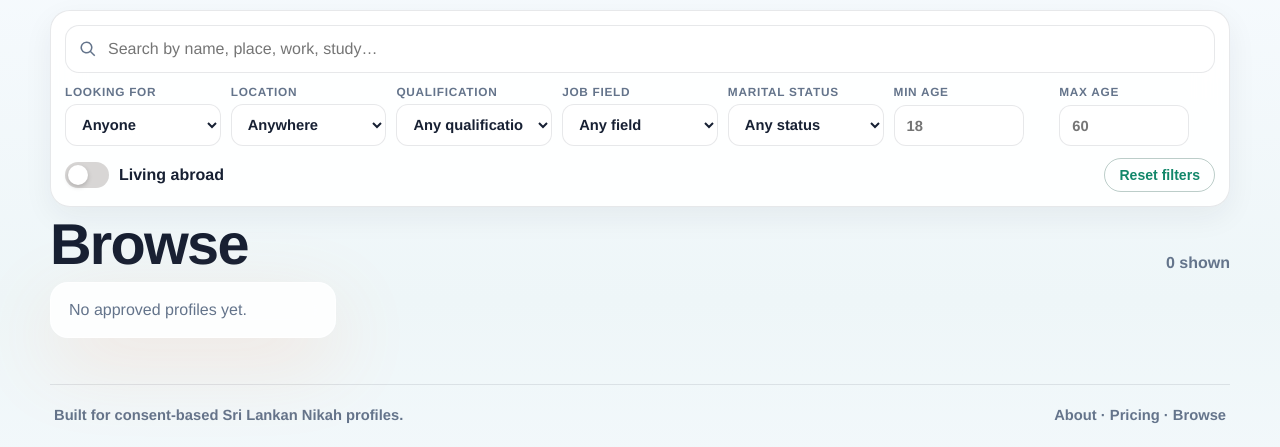
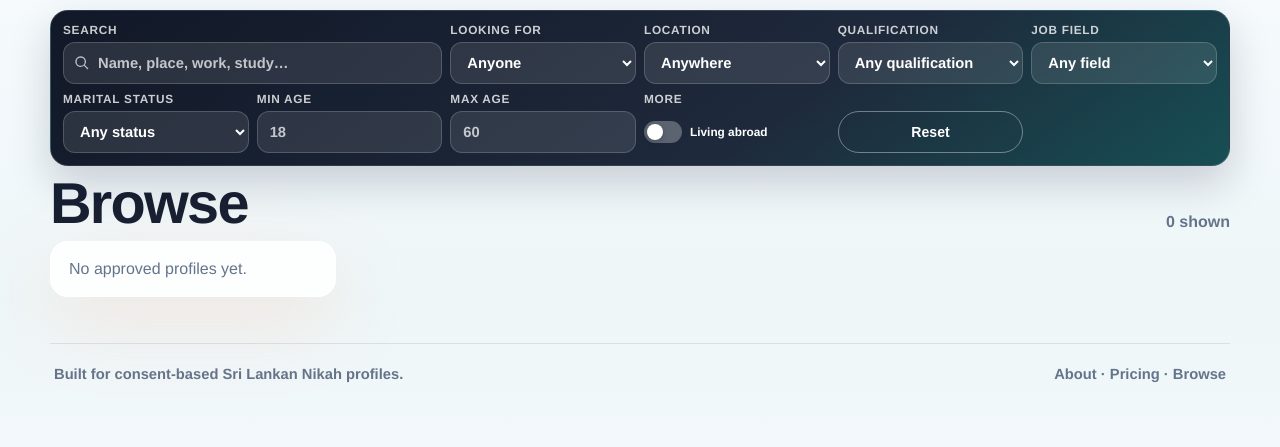
Before and after one commit to greenethirteen/halal-swipe, a FastAPI app: page /profiles in a window 1280 px wide. Shown: the part 120-567 px from the top of the page. Run offline with FastAPI, Linux system fonts and the light colour scheme; some libraries are stand-ins or nearby versions.

Commit message:
Compact browse filters

```diff
--- a/app/settings.py
+++ b/app/settings.py
@@ -21,7 +21,7 @@ class Settings(BaseSettings):
     stripe_price_id: str = Field(default="", alias="STRIPE_PRICE_ID")
     google_client_id: str = Field(default="", alias="GOOGLE_CLIENT_ID")
     free_contact_limit: int = Field(default=5, alias="FREE_CONTACT_LIMIT")
-    static_version: str = Field(default="20260628-20", alias="STATIC_VERSION")
+    static_version: str = Field(default="20260628-22", alias="STATIC_VERSION")
     upload_dir: Path = Path("uploads")
 
     model_config = SettingsConfigDict(env_file=".env", extra="ignore")
--- a/app/static/styles.css
+++ b/app/static/styles.css
@@ -469,32 +469,51 @@ label { display: grid; gap: 8px; font-weight: 750; color: var(--ink); }
 .browse-head h1 { margin: 0; font-size: clamp(2rem, 5vw, 3.6rem); letter-spacing: -.03em; line-height: .95; }
 .browse-head span { color: var(--muted); font-weight: 800; }
 .browse-filters {
-  position: sticky; top: 4px; z-index: 12; display: grid; gap: 12px;
-  padding: 14px; border: 1px solid var(--line); border-radius: 20px;
-  background: rgba(255,255,255,.92); backdrop-filter: blur(16px);
-  box-shadow: 0 10px 30px rgba(30,41,59,.06);
+  position: sticky; top: 4px; z-index: 12;
+  padding: 12px; border: 1px solid rgba(255,255,255,.12); border-radius: 18px;
+  background: linear-gradient(145deg, #111827 0%, #1e293b 62%, #0f766e 140%);
+  color: #fff;
+  box-shadow: 0 18px 42px rgba(15,23,42,.18);
 }
 .bf-search { position: relative; display: flex; align-items: center; }
-.bf-search svg { position: absolute; left: 14px; width: 18px; height: 18px; fill: var(--muted); pointer-events: none; }
-.bf-search input { padding-left: 42px; height: 48px; border-radius: 14px; font-size: 1rem; }
-.bf-row { display: grid; grid-template-columns: repeat(auto-fit, minmax(150px, 1fr)); gap: 10px; }
-.bf-field { gap: 5px; font-size: .74rem; font-weight: 800; text-transform: uppercase; letter-spacing: .06em; color: var(--muted); }
-.bf-field select, .bf-field input { font-size: .92rem; font-weight: 600; text-transform: none; letter-spacing: 0; color: var(--ink); }
-.bf-age { max-width: 130px; }
-.bf-actions { display: flex; align-items: center; justify-content: space-between; gap: 12px; flex-wrap: wrap; }
-.bf-toggle { display: inline-flex; align-items: center; gap: 10px; font-weight: 750; color: var(--ink); cursor: pointer; user-select: none; }
+.bf-search svg { position: absolute; left: 11px; width: 16px; height: 16px; fill: rgba(255,255,255,.68); pointer-events: none; }
+.bf-search input { padding-left: 34px; height: 42px; border-radius: 12px; font-size: .92rem; }
+.bf-row { display: grid; grid-template-columns: repeat(6, minmax(0, 1fr)); gap: 8px; align-items: end; }
+.bf-search-field { grid-column: span 2; }
+.bf-field { gap: 5px; font-size: .74rem; font-weight: 800; text-transform: uppercase; letter-spacing: .06em; color: rgba(255,255,255,.78); }
+.bf-field select, .bf-field input {
+  border-color: rgba(255,255,255,.18);
+  background: rgba(255,255,255,.1);
+  color: #fff;
+  font-size: .92rem; font-weight: 650; text-transform: none; letter-spacing: 0;
+}
+.bf-field input::placeholder { color: rgba(255,255,255,.72); }
+.bf-field select:focus, .bf-field input:focus { outline: none; border-color: rgba(255,255,255,.52); box-shadow: 0 0 0 3px rgba(20,184,166,.22); }
+.bf-field select option { color: #172033; background: #fff; }
+.bf-field select, .bf-field input, .bf-reset-field .button { height: 42px; }
+.bf-age { max-width: none; }
+.bf-toggle-field, .bf-reset-field { align-self: end; }
+.bf-toggle { min-height: 42px; display: inline-flex; align-items: center; gap: 8px; font-weight: 750; color: #fff; cursor: pointer; user-select: none; text-transform: none; letter-spacing: 0; }
 .bf-toggle input { position: absolute; opacity: 0; width: 0; height: 0; }
-.bf-switch { position: relative; width: 44px; height: 26px; border-radius: 999px; background: rgba(42,32,24,.18); transition: background .18s ease; flex-shrink: 0; }
-.bf-switch::after { content: ""; position: absolute; top: 3px; left: 3px; width: 20px; height: 20px; border-radius: 50%; background: #fff; box-shadow: 0 2px 5px rgba(0,0,0,.2); transition: transform .18s ease; }
-.bf-toggle input:checked + .bf-switch { background: var(--green); }
-.bf-toggle input:checked + .bf-switch::after { transform: translateX(18px); }
-.bf-toggle input:focus-visible + .bf-switch { outline: 3px solid rgba(255,111,97,.5); outline-offset: 2px; }
+.bf-switch { position: relative; width: 38px; height: 22px; border-radius: 999px; background: rgba(255,255,255,.28); transition: background .18s ease; flex-shrink: 0; }
+.bf-switch::after { content: ""; position: absolute; top: 3px; left: 3px; width: 16px; height: 16px; border-radius: 50%; background: #fff; box-shadow: 0 2px 5px rgba(0,0,0,.2); transition: transform .18s ease; }
+.bf-toggle input:checked + .bf-switch { background: #14b8a6; }
+.bf-toggle input:checked + .bf-switch::after { transform: translateX(16px); }
+.bf-toggle input:focus-visible + .bf-switch { outline: 3px solid rgba(20,184,166,.45); outline-offset: 2px; }
+.bf-reset-field .button { width: 100%; padding: 0 12px; color: #fff; border-color: rgba(255,255,255,.38); }
+.bf-reset-field .button:hover { background: rgba(255,255,255,.12); }
 .browse-empty { margin-top: 6px; }
 .browse-empty a { color: var(--green); font-weight: 800; }
+@media (max-width: 1180px) {
+  .bf-row { grid-template-columns: repeat(4, minmax(130px, 1fr)); }
+  .bf-search-field { grid-column: span 2; }
+}
 @media (max-width: 640px) {
   .browse-filters { padding: 10px; }
   .bf-row { grid-template-columns: 1fr 1fr; }
+  .bf-search-field { grid-column: 1 / -1; }
   .bf-age { max-width: none; }
+  .bf-toggle-field { grid-column: span 1; }
 }
 .admin-grid { display: grid; grid-template-columns: .7fr 1.3fr; gap: 18px; }
 .review-list { display: grid; gap: 14px; }
--- a/app/templates/profiles.html
+++ b/app/templates/profiles.html
@@ -3,11 +3,13 @@
 {% block content %}
 <section class="browse-shell">
   <div class="browse-filters" id="browseFilters">
-    <div class="bf-search">
-      <svg viewBox="0 0 24 24" aria-hidden="true"><path d="M10 2a8 8 0 1 0 4.9 14.3l5.4 5.4 1.4-1.4-5.4-5.4A8 8 0 0 0 10 2Zm0 2a6 6 0 1 1 0 12 6 6 0 0 1 0-12Z"/></svg>
-      <input id="fq" type="search" placeholder="Search by name, place, work, study…" autocomplete="off">
-    </div>
     <div class="bf-row">
+      <label class="bf-field bf-search-field">Search
+        <span class="bf-search">
+          <svg viewBox="0 0 24 24" aria-hidden="true"><path d="M10 2a8 8 0 1 0 4.9 14.3l5.4 5.4 1.4-1.4-5.4-5.4A8 8 0 0 0 10 2Zm0 2a6 6 0 1 1 0 12 6 6 0 0 1 0-12Z"/></svg>
+          <input id="fq" type="search" placeholder="Name, place, work, study…" autocomplete="off">
+        </span>
+      </label>
       <label class="bf-field">Looking for
         <select id="fType">
           <option value="">Anyone</option>
@@ -45,14 +47,14 @@
       <label class="bf-field bf-age">Max age
         <input id="fMax" type="number" min="18" max="99" inputmode="numeric" placeholder="60">
       </label>
-    </div>
-    <div class="bf-actions">
-      <label class="bf-toggle">
+      <label class="bf-field bf-toggle-field">More
+        <span class="bf-toggle">
         <input id="fAbroad" type="checkbox">
         <span class="bf-switch"></span>
         Living abroad
+        </span>
       </label>
-      <button class="button ghost mini" type="button" id="fReset">Reset filters</button>
+      <div class="bf-field bf-reset-field"><span>&nbsp;</span><button class="button ghost mini" type="button" id="fReset">Reset</button></div>
     </div>
   </div>
 
```
